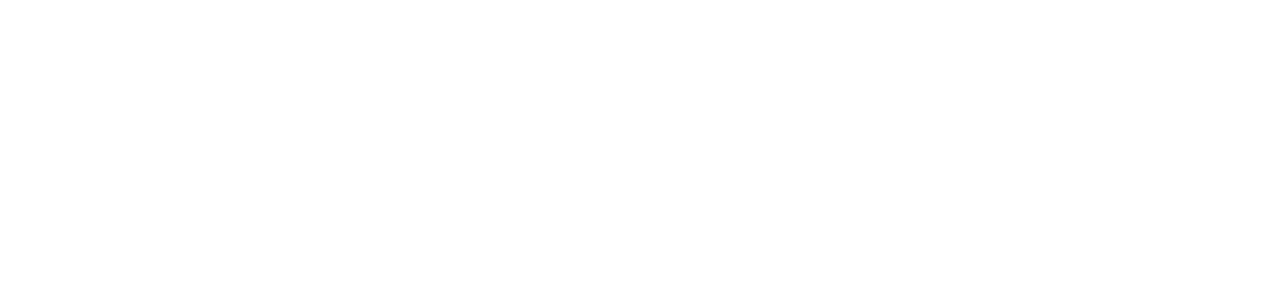
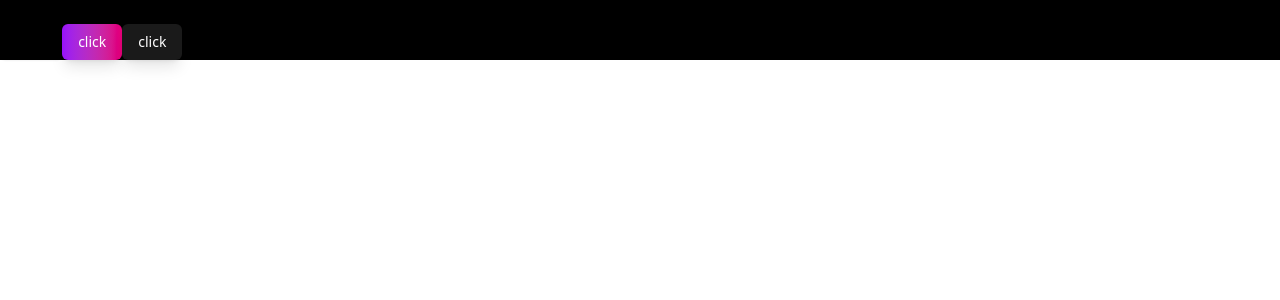
Before and after one commit to prajwal-sv/AIris-Studio, a Next.js app in the folder airis-studio/: page / in a window 1280 px wide. Shown: the top 300 px of the page. Built offline with nearby package versions, Linux system fonts and the light colour scheme.

Commit message:
button costomized

```diff
--- a/airis-studio/app/globals.css
+++ b/airis-studio/app/globals.css
@@ -1,122 +1,2 @@
 @import "tailwindcss";
 @import "tw-animate-css";
-
-@custom-variant dark (&:is(.dark *));
-
-@theme inline {
-  --color-background: var(--background);
-  --color-foreground: var(--foreground);
-  --font-sans: var(--font-geist-sans);
-  --font-mono: var(--font-geist-mono);
-  --color-sidebar-ring: var(--sidebar-ring);
-  --color-sidebar-border: var(--sidebar-border);
-  --color-sidebar-accent-foreground: var(--sidebar-accent-foreground);
-  --color-sidebar-accent: var(--sidebar-accent);
-  --color-sidebar-primary-foreground: var(--sidebar-primary-foreground);
-  --color-sidebar-primary: var(--sidebar-primary);
-  --color-sidebar-foreground: var(--sidebar-foreground);
-  --color-sidebar: var(--sidebar);
-  --color-chart-5: var(--chart-5);
-  --color-chart-4: var(--chart-4);
-  --color-chart-3: var(--chart-3);
-  --color-chart-2: var(--chart-2);
-  --color-chart-1: var(--chart-1);
-  --color-ring: var(--ring);
-  --color-input: var(--input);
-  --color-border: var(--border);
-  --color-destructive: var(--destructive);
-  --color-accent-foreground: var(--accent-foreground);
-  --color-accent: var(--accent);
-  --color-muted-foreground: var(--muted-foreground);
-  --color-muted: var(--muted);
-  --color-secondary-foreground: var(--secondary-foreground);
-  --color-secondary: var(--secondary);
-  --color-primary-foreground: var(--primary-foreground);
-  --color-primary: var(--primary);
-  --color-popover-foreground: var(--popover-foreground);
-  --color-popover: var(--popover);
-  --color-card-foreground: var(--card-foreground);
-  --color-card: var(--card);
-  --radius-sm: calc(var(--radius) - 4px);
-  --radius-md: calc(var(--radius) - 2px);
-  --radius-lg: var(--radius);
-  --radius-xl: calc(var(--radius) + 4px);
-}
-
-:root {
-  --radius: 0.625rem;
-  --background: oklch(1 0 0);
-  --foreground: oklch(0.145 0 0);
-  --card: oklch(1 0 0);
-  --card-foreground: oklch(0.145 0 0);
-  --popover: oklch(1 0 0);
-  --popover-foreground: oklch(0.145 0 0);
-  --primary: oklch(0.205 0 0);
-  --primary-foreground: oklch(0.985 0 0);
-  --secondary: oklch(0.97 0 0);
-  --secondary-foreground: oklch(0.205 0 0);
-  --muted: oklch(0.97 0 0);
-  --muted-foreground: oklch(0.556 0 0);
-  --accent: oklch(0.97 0 0);
-  --accent-foreground: oklch(0.205 0 0);
-  --destructive: oklch(0.577 0.245 27.325);
-  --border: oklch(0.922 0 0);
-  --input: oklch(0.922 0 0);
-  --ring: oklch(0.708 0 0);
-  --chart-1: oklch(0.646 0.222 41.116);
-  --chart-2: oklch(0.6 0.118 184.704);
-  --chart-3: oklch(0.398 0.07 227.392);
-  --chart-4: oklch(0.828 0.189 84.429);
-  --chart-5: oklch(0.769 0.188 70.08);
-  --sidebar: oklch(0.985 0 0);
-  --sidebar-foreground: oklch(0.145 0 0);
-  --sidebar-primary: oklch(0.205 0 0);
-  --sidebar-primary-foreground: oklch(0.985 0 0);
-  --sidebar-accent: oklch(0.97 0 0);
-  --sidebar-accent-foreground: oklch(0.205 0 0);
-  --sidebar-border: oklch(0.922 0 0);
-  --sidebar-ring: oklch(0.708 0 0);
-}
-
-.dark {
-  --background: oklch(0.145 0 0);
-  --foreground: oklch(0.985 0 0);
-  --card: oklch(0.205 0 0);
-  --card-foreground: oklch(0.985 0 0);
-  --popover: oklch(0.205 0 0);
-  --popover-foreground: oklch(0.985 0 0);
-  --primary: oklch(0.922 0 0);
-  --primary-foreground: oklch(0.205 0 0);
-  --secondary: oklch(0.269 0 0);
-  --secondary-foreground: oklch(0.985 0 0);
-  --muted: oklch(0.269 0 0);
-  --muted-foreground: oklch(0.708 0 0);
-  --accent: oklch(0.269 0 0);
-  --accent-foreground: oklch(0.985 0 0);
-  --destructive: oklch(0.704 0.191 22.216);
-  --border: oklch(1 0 0 / 10%);
-  --input: oklch(1 0 0 / 15%);
-  --ring: oklch(0.556 0 0);
-  --chart-1: oklch(0.488 0.243 264.376);
-  --chart-2: oklch(0.696 0.17 162.48);
-  --chart-3: oklch(0.769 0.188 70.08);
-  --chart-4: oklch(0.627 0.265 303.9);
-  --chart-5: oklch(0.645 0.246 16.439);
-  --sidebar: oklch(0.205 0 0);
-  --sidebar-foreground: oklch(0.985 0 0);
-  --sidebar-primary: oklch(0.488 0.243 264.376);
-  --sidebar-primary-foreground: oklch(0.985 0 0);
-  --sidebar-accent: oklch(0.269 0 0);
-  --sidebar-accent-foreground: oklch(0.985 0 0);
-  --sidebar-border: oklch(1 0 0 / 10%);
-  --sidebar-ring: oklch(0.556 0 0);
-}
-
-@layer base {
-  * {
-    @apply border-border outline-ring/50;
-  }
-  body {
-    @apply bg-background text-foreground;
-  }
-}
--- a/airis-studio/app/page.js
+++ b/airis-studio/app/page.js
@@ -1,9 +1,13 @@
+import { Button } from "@/components/ui/button";
 import Image from "next/image";
 
 export default function Home() {
   return (
-    <div>
-
+    <div className="bg-black">
+      <h1>hello</h1>
+      <Button variant="outline">click</Button>
+      <Button variant="primary">click</Button>
+        <Button variant="glass">click</Button>
     </div>
   );
 }
--- a/airis-studio/components/ui/button.jsx
+++ b/airis-studio/components/ui/button.jsx
@@ -20,11 +20,14 @@
         ghost:
           "hover:bg-accent hover:text-accent-foreground dark:hover:bg-accent/50",
         link: "text-primary underline-offset-4 hover:underline",
+        primary:"bg-gradient-to-r from-purple-600 to-pink-600 text-white shadow-lg hover:from-purple-700 hover:to-pink-700 hover:shadow-xl focus-visible:ring-purple-300 hover:scale-[1.02] active:scale-95 transition-transform",
+        glass:"backdrop-blur-lg bg-white/10  text-white border-white/20 hover:bg-white/30 hover:border-white/50 shadow-lg hover:shadow-xl focus-visible:ring-white/50 hover:scale-[1.02] active:scale-95 transition-transform",
       },
       size: {
         default: "h-9 px-4 py-2 has-[>svg]:px-3",
         sm: "h-8 rounded-md gap-1.5 px-3 has-[>svg]:px-2.5",
         lg: "h-10 rounded-md px-6 has-[>svg]:px-4",
+        xl: "h-12 px-6  text-base rounded-xl has-[>svg]:px-4",
         icon: "size-9",
       },
     },
```
